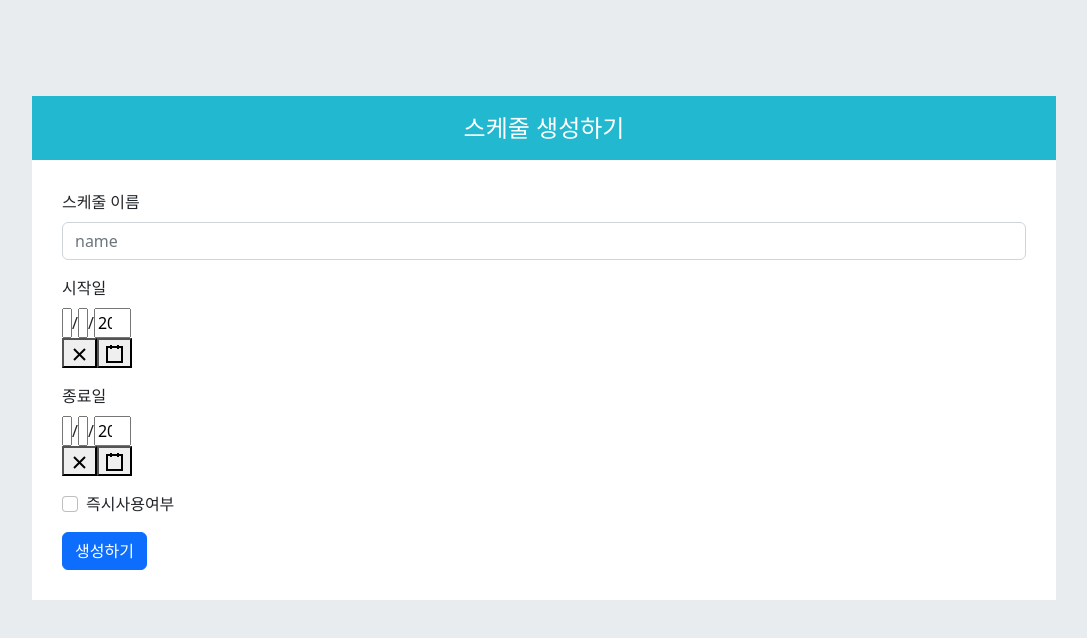
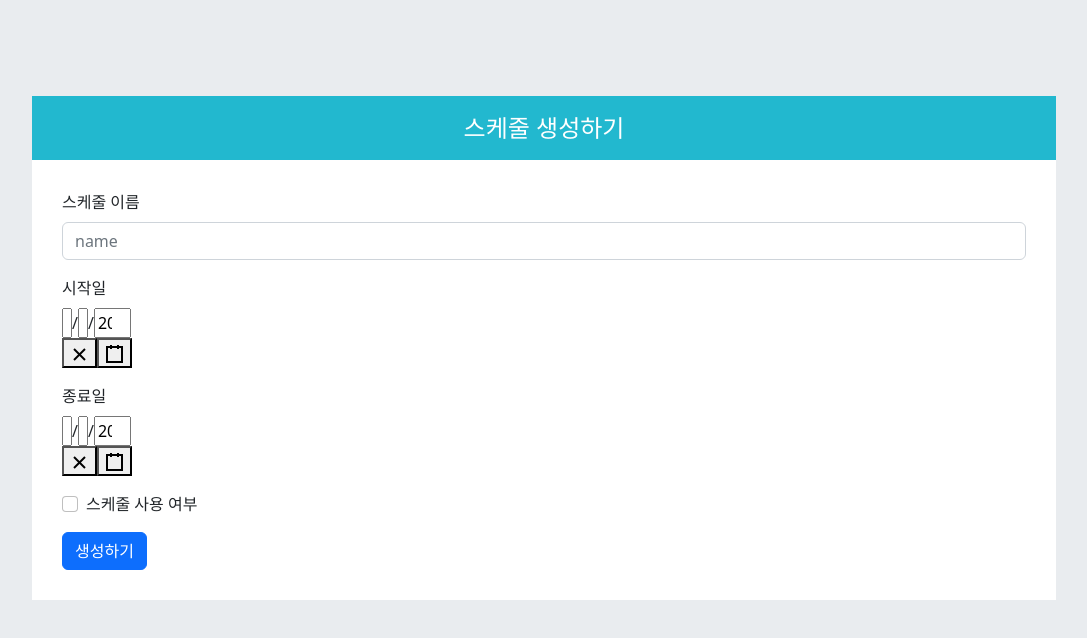
Before and after one commit to K-MHoon/study-schedule-front, a React (Create React App) app: page /member/1/schedule/create in a window 1280 px wide. Shown: the top 638 px of the page, without its empty margins (96-1183 px from the left). Built offline with nearby package versions, Linux system fonts and the light colour scheme; no server answers.

Commit message:
feat: 신규 스케줄 생성 기능 구현 (todo 적용 전)

```diff
--- a/package.json
+++ b/package.json
@@ -9,6 +9,7 @@
         "axios": "^1.2.2",
         "bootstrap": "^5.2.3",
         "classnames": "^2.3.2",
+        "date-format": "^4.0.14",
         "http-proxy-middleware": "^2.0.6",
         "immer": "^9.0.18",
         "react": "^18.2.0",
--- a/src/components/schedule/ScheduleCreateForm.jsx
+++ b/src/components/schedule/ScheduleCreateForm.jsx
@@ -5,14 +5,28 @@ import { Button, Form } from 'react-bootstrap';
 import DatePicker from 'react-date-picker';
 import '../../css/Schedule.scss';
 
-const ScheduleCreateForm = () => {
+const ScheduleCreateForm = ({ todos, loading, handleCreateSchedule }) => {
   const [name, setName] = useState('');
   const [startDate, setStartDate] = useState(new Date());
   const [endDate, setEndDate] = useState(new Date());
+  const [isUse, setIsUse] = useState('N');
 
   const onChangeName = useCallback((e) => {
     setName(e.target.value);
   }, []);
+
+  const onClickIsUse = useCallback((e) => {
+    if (e.target.checked === true) {
+      setIsUse('Y');
+    } else {
+      setIsUse('N');
+    }
+  }, []);
+
+  const onClickSubmit = (e) => {
+    e.preventDefault();
+    handleCreateSchedule(name, startDate, endDate, isUse, []);
+  };
 
   return (
     <Form>
@@ -29,9 +43,14 @@ const ScheduleCreateForm = () => {
         <Form.Label>종료일</Form.Label>
         <DatePicker onChange={setEndDate} value={endDate} />
       </Form.Group>
-      <Form.Check type="checkbox" id="isUse" label="즉시사용여부" />
+      <Form.Check
+        type="checkbox"
+        id="isUse"
+        label="스케줄 사용 여부"
+        onChange={onClickIsUse}
+      />
       <p />
-      <Button variant="primary" type="submit">
+      <Button variant="primary" type="submit" onClick={onClickSubmit}>
         생성하기
       </Button>
     </Form>
--- a/src/containers/schedule/ScheduleCreateContainer.jsx
+++ b/src/containers/schedule/ScheduleCreateContainer.jsx
@@ -1,12 +1,15 @@
 import React from 'react';
 import { useEffect } from 'react';
 import { useDispatch, useSelector } from 'react-redux';
-import { useParams } from 'react-router-dom';
+import { useNavigate, useParams } from 'react-router-dom';
 import ScheduleCreateForm from '../../components/schedule/ScheduleCreateForm';
+import { createSchedule } from '../../lib/api';
 import { listMemberTodos } from '../../lib/todos';
+import format from 'date-format';
 
 const ScheduleCreateContainer = () => {
   const { memberId } = useParams();
+  const navigate = useNavigate();
   const dispatch = useDispatch();
 
   const { memberTodos, loading } = useSelector(({ todos, loading }) => ({
@@ -19,7 +22,40 @@ const ScheduleCreateContainer = () => {
     dispatch(listMemberTodos(memberId));
   }, [dispatch, memberId]);
 
-  return <ScheduleCreateForm todos={memberTodos} loading={loading} />;
+  const createScheduleRequest = async ({
+    name,
+    startDate,
+    endDate,
+    isUse,
+    todoList,
+  }) => {
+    try {
+      createSchedule(memberId, name, startDate, endDate, isUse, todoList);
+    } catch (e) {
+      console.log(e);
+    }
+  };
+
+  const handleCreateSchedule = (name, startDate, endDate, isUse, todoList) => {
+    const sDate = format.asString(startDate);
+    const eDate = format.asString(endDate);
+    createScheduleRequest({
+      name,
+      startDate: sDate,
+      endDate: eDate,
+      isUse,
+      todoList,
+    });
+    navigate(`/member/${memberId}/schedule`);
+  };
+
+  return (
+    <ScheduleCreateForm
+      todos={memberTodos}
+      loading={loading}
+      handleCreateSchedule={handleCreateSchedule}
+    />
+  );
 };
 
 export default ScheduleCreateContainer;
--- a/src/containers/schedule/ScheduleListContainer.jsx
+++ b/src/containers/schedule/ScheduleListContainer.jsx
@@ -1,4 +1,4 @@
-import React, { useEffect, useState } from 'react';
+import React, { useEffect } from 'react';
 import { useDispatch, useSelector } from 'react-redux';
 import { useNavigate, useParams } from 'react-router-dom';
 import ScheduleListForm from '../../components/schedule/ScheduleListForm';
--- a/src/lib/api.js
+++ b/src/lib/api.js
@@ -14,5 +14,18 @@ export const fetchTodoByMemberList = (memberId) =>
 export const fetchTodoByScheduleList = (scheduleId) =>
   client.get(`/api/todo/schedule/${scheduleId}`);
 
-export const createSchedule = (memberId, { name, startDate, endDate }) =>
-  client.post(`/api/schedule/member/${memberId}`, { name, startDate, endDate });
+export const createSchedule = (
+  memberId,
+  name,
+  startDate,
+  endDate,
+  isUse,
+  todoList,
+) =>
+  client.post(`/api/schedule/member/${memberId}`, {
+    name,
+    startDate,
+    endDate,
+    isUse,
+    todoList,
+  });
```
Also changed, not shown: 2 other files (tests, documents, lock files or other folders).
